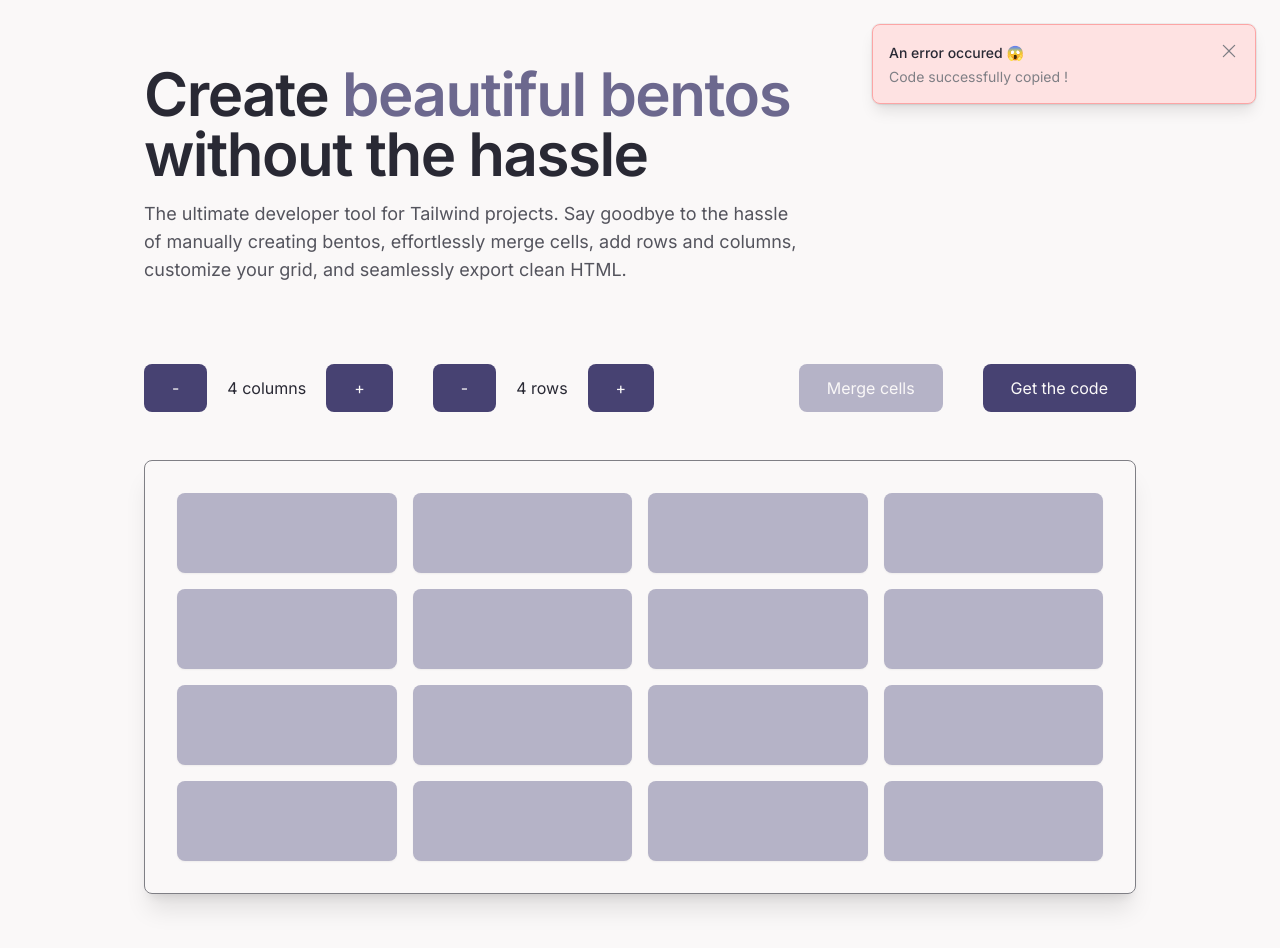
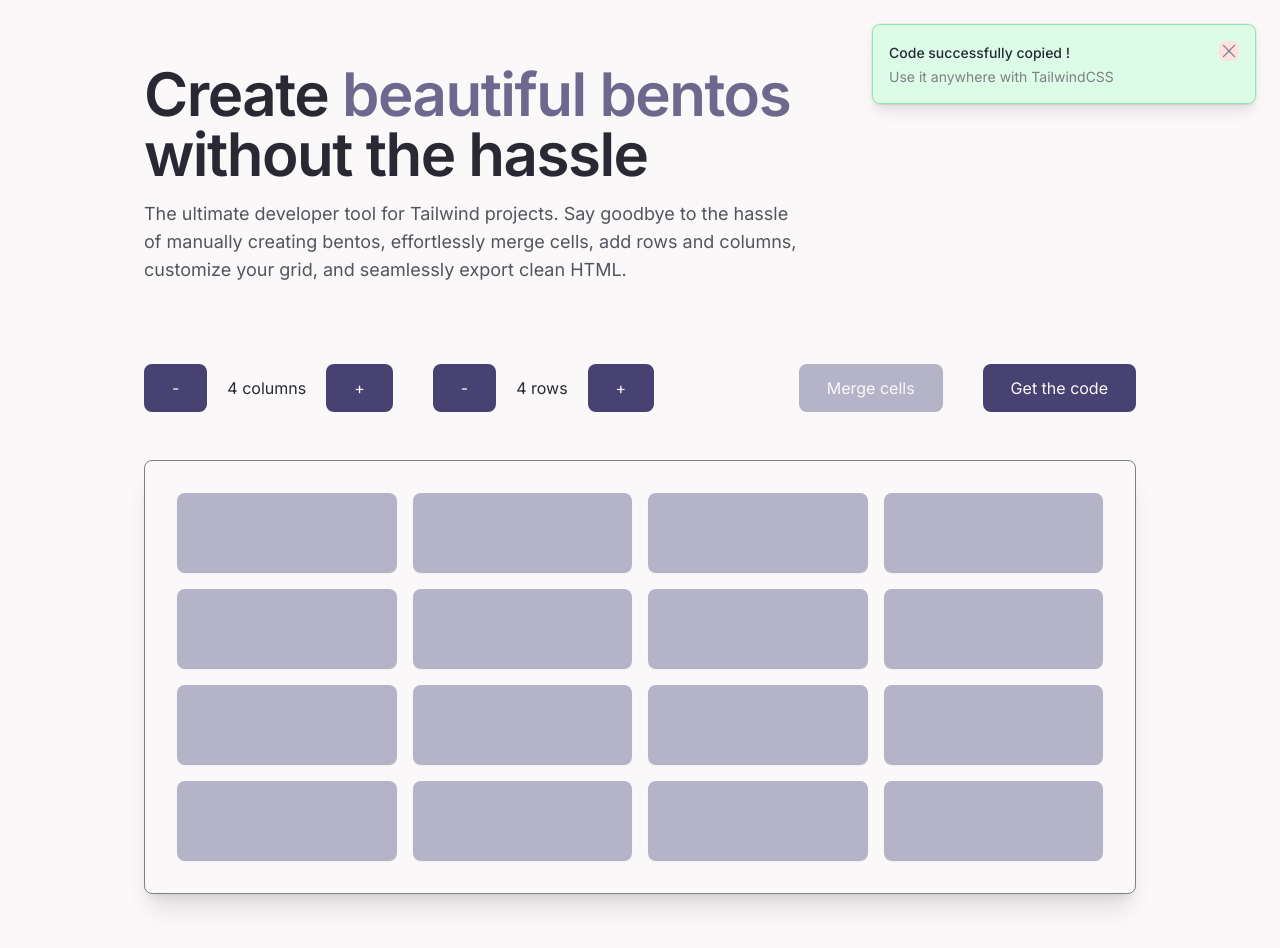
Before and after one commit to jean1591/bento-generator, a Next.js app: page / in a window 1280 px wide. Both pictures are taken after a click on the button "Get the code". Shown: the top 948 px of the page. Built offline with nearby package versions, Linux system fonts and the light colour scheme.

Commit message:
display toast message condiationally to event

```diff
--- a/src/app/components/setSize.tsx
+++ b/src/app/components/setSize.tsx
@@ -1,10 +1,14 @@
 import { canDeleteLastColumn, canDeleteLastRow } from "@/utils";
+import {
+  cannotMergeColumnToast,
+  cannotMergeRowToast,
+} from "@/utils/toastConstant";
 import {
   setBento,
   setColumnNumber,
   setDisplayToast,
-  setErrorMessage,
   setRowNumber,
+  setToastDetails,
 } from "../lib/store/features/bentoSettings/slice";
 import { useDispatch, useSelector } from "react-redux";
 
@@ -30,7 +34,7 @@ export const SetColumnsNumber = () => {
 
         dispatch(setBento(updatedBento));
       } else {
-        dispatch(setErrorMessage("Cannot delete column with merged cells"));
+        dispatch(setToastDetails(cannotMergeColumnToast));
         dispatch(setDisplayToast(true));
 
         setTimeout(() => {
@@ -84,7 +88,7 @@ export const SetRowsNumber = () => {
 
         dispatch(setBento(updatedBento));
       } else {
-        dispatch(setErrorMessage("Cannot delete row with merged cells"));
+        dispatch(setToastDetails(cannotMergeRowToast));
         dispatch(setDisplayToast(true));
 
         setTimeout(() => {
--- a/src/app/components/settings.tsx
+++ b/src/app/components/settings.tsx
@@ -7,9 +7,9 @@ import {
 import {
   setBento,
   setDisplayToast,
-  setErrorMessage,
   setSelectedCellOne,
   setSelectedCellTwo,
+  setToastDetails,
 } from "../lib/store/features/bentoSettings/slice";
 import { useDispatch, useSelector } from "react-redux";
 
@@ -17,6 +17,7 @@ import { Bento } from "./bento";
 import { Button } from "./button";
 import { RootState } from "../lib/store/store";
 import { StoreProvider } from "../lib/store/storeProvider";
+import { codeCopiedToast } from "@/utils/toastConstant";
 import { renderToStaticMarkup } from "react-dom/server";
 
 export const Settings = () => {
@@ -37,7 +38,7 @@ export const Settings = () => {
   );
 
   const handleOnCopy = () => {
-    dispatch(setErrorMessage("Code successfully copied !"));
+    dispatch(setToastDetails(codeCopiedToast));
     dispatch(setDisplayToast(true));
 
     navigator.clipboard.writeText(
--- a/src/app/components/toast.tsx
+++ b/src/app/components/toast.tsx
@@ -3,13 +3,15 @@ import { useDispatch, useSelector } from "react-redux";
 import { PiX } from "react-icons/pi";
 import { RootState } from "../lib/store/store";
 import { Transition } from "@headlessui/react";
+import { classNames } from "@/utils";
 import { setDisplayToast } from "../lib/store/features/bentoSettings/slice";
 
 export const Toast = () => {
   const dispatch = useDispatch();
-  const { displayToast, errorMessage } = useSelector(
-    (state: RootState) => state.bentoSettings
-  );
+  const {
+    displayToast,
+    toastDetails: { color, message, title },
+  } = useSelector((state: RootState) => state.bentoSettings);
 
   return (
     <>
@@ -27,15 +29,22 @@ export const Toast = () => {
             leaveFrom="opacity-100"
             leaveTo="opacity-0"
           >
-            <div className="pointer-events-auto w-full max-w-sm overflow-hidden rounded-lg bg-red-100 border border-red-300 shadow-lg ring-1 ring-black ring-opacity-5">
+            <div
+              className={classNames(
+                color === "red"
+                  ? "bg-red-100 border-red-300"
+                  : "bg-green-100 border-green-300",
+                "pointer-events-auto w-full max-w-sm overflow-hidden rounded-lg border shadow-lg ring-1 ring-black ring-opacity-5"
+              )}
+            >
               <div className="p-4">
                 <div className="flex items-start">
                   <div className="w-0 flex-1 pt-0.5">
                     <p className="text-sm font-medium text-base-content-500">
-                      An error occured 😱
+                      {title}
                     </p>
                     <p className="mt-1 text-sm text-base-content-300">
-                      {errorMessage}
+                      {message}
                     </p>
                   </div>
                   <div className="ml-4 flex flex-shrink-0">
--- a/src/app/lib/store/features/bentoSettings/slice.ts
+++ b/src/app/lib/store/features/bentoSettings/slice.ts
@@ -1,28 +1,30 @@
 import { Bento, CellCoordinates, generateEmptyBento } from "@/utils";
 
 import type { PayloadAction } from "@reduxjs/toolkit";
+import { ToastDetails } from "@/utils/interface/toast";
+import { cannotMergeColumnToast } from "@/utils/toastConstant";
 import { createSlice } from "@reduxjs/toolkit";
 
 export interface BentoSettingsState {
   bento: Bento;
   columnNumber: number;
   displayToast: boolean;
-  errorMessage: string | null;
   mergeButtonDisable: boolean;
   rowNumber: number;
   selectedCellOne: CellCoordinates | null;
   selectedCellTwo: CellCoordinates | null;
+  toastDetails: ToastDetails;
 }
 
 const initialState: BentoSettingsState = {
   bento: generateEmptyBento(4, 4),
   columnNumber: 4,
   displayToast: false,
-  errorMessage: null,
   mergeButtonDisable: true,
   rowNumber: 4,
   selectedCellOne: null,
   selectedCellTwo: null,
+  toastDetails: cannotMergeColumnToast,
 };
 
 export const bentoSettingsSlice = createSlice({
@@ -53,11 +55,11 @@ export const bentoSettingsSlice = createSlice({
     setRowNumber: (state, action: PayloadAction<number>) => {
       state.rowNumber = action.payload;
     },
-    setErrorMessage: (state, action: PayloadAction<string | null>) => {
-      state.errorMessage = action.payload;
-    },
     setDisplayToast: (state, action: PayloadAction<boolean>) => {
       state.displayToast = action.payload;
+    },
+    setToastDetails: (state, action: PayloadAction<ToastDetails>) => {
+      state.toastDetails = action.payload;
     },
   },
 });
@@ -66,11 +68,11 @@ export const {
   setBento,
   setColumnNumber,
   setDisplayToast,
-  setErrorMessage,
   setMergeButtonDisable,
   setRowNumber,
   setSelectedCellOne,
   setSelectedCellTwo,
+  setToastDetails,
 } = bentoSettingsSlice.actions;
 
 export default bentoSettingsSlice.reducer;
--- /dev/null
+++ b/src/utils/interface/toast.ts
@@ -0,0 +1,5 @@
+export interface ToastDetails {
+  color: "red" | "green";
+  message: string;
+  title: string;
+}
--- /dev/null
+++ b/src/utils/toastConstant.ts
@@ -0,0 +1,19 @@
+import { ToastDetails } from "./interface/toast";
+
+export const codeCopiedToast: ToastDetails = {
+  color: "green",
+  message: "Use it anywhere with TailwindCSS",
+  title: "Code successfully copied !",
+};
+
+export const cannotMergeColumnToast: ToastDetails = {
+  color: "red",
+  message: "Cannot delete column with merged cells",
+  title: "An error occured 😱",
+};
+
+export const cannotMergeRowToast: ToastDetails = {
+  color: "red",
+  message: "Cannot delete row with merged cells",
+  title: "An error occured 😱",
+};
```
